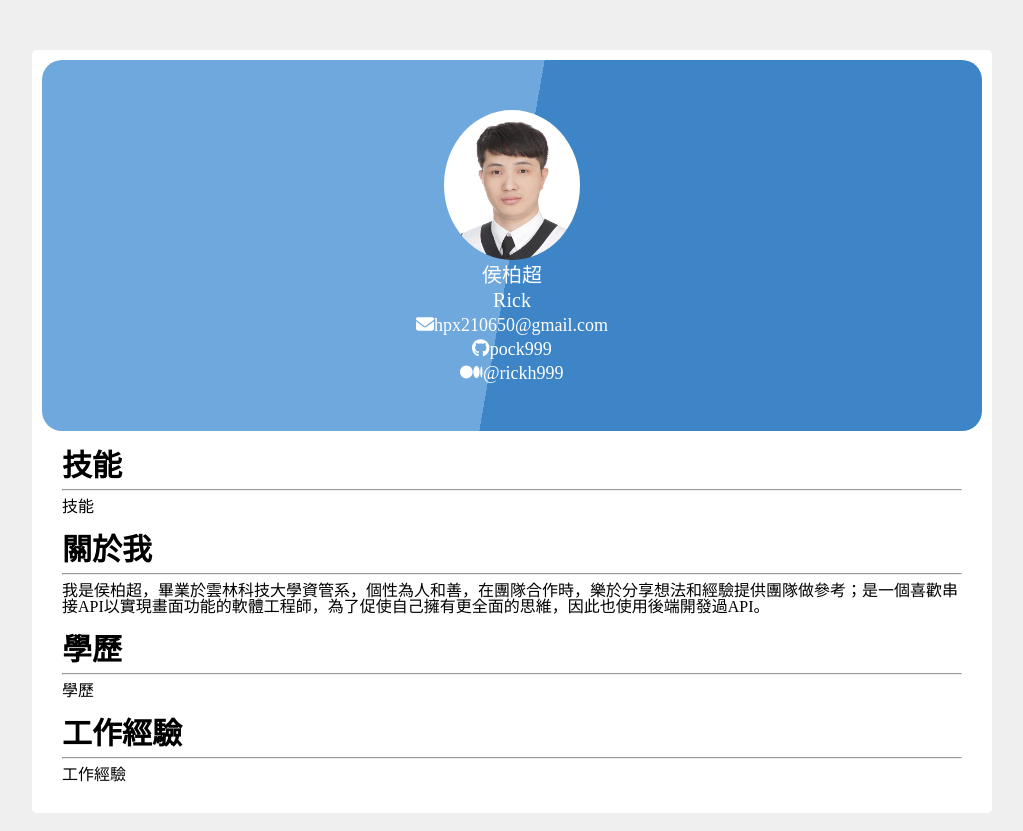
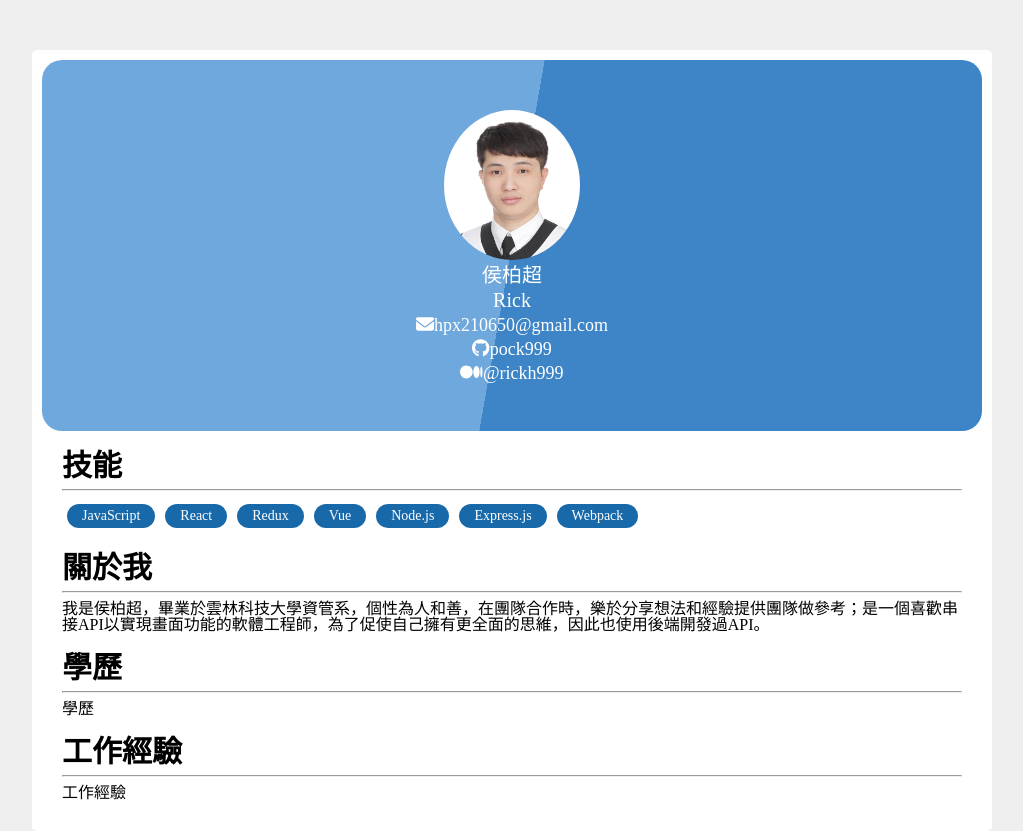
Before and after one commit to pock999/profile, a React app: page / in a window 1280 px wide. Shown: the whole page, without its empty margins (128-1151 px from the left). Built offline with nearby package versions, Linux system fonts and the light colour scheme.

Commit message:
✨ feat: Skill

```diff
--- a/data.js
+++ b/data.js
@@ -16,4 +16,5 @@ export default {
     },
   },
   about: `我是侯柏超，畢業於雲林科技大學資管系，個性為人和善，在團隊合作時，樂於分享想法和經驗提供團隊做參考；是一個喜歡串接API以實現畫面功能的軟體工程師，為了促使自己擁有更全面的思維，因此也使用後端開發過API。`,
+  skill: ['JavaScript', 'React', 'Redux', 'Vue', 'Node.js', 'Express.js', 'Webpack'],
 };
--- a/src/App.jsx
+++ b/src/App.jsx
@@ -16,7 +16,9 @@ const App = () => (
     <Card>
       <Profile {...data.profile} />
 
-      <Skill/>
+      <Skill
+        skills={data.skill}
+      />
       <About>
         {data.about}
       </About>
--- a/src/components/Section/Skill.jsx
+++ b/src/components/Section/Skill.jsx
@@ -1,11 +1,34 @@
 import React from 'react';
 
+import styled from 'styled-components';
+
 import Section from "./index";
+
+const ChipStyle = styled.div`
+  border-radius: 16px;
+  font-size: 14px;
+  padding: 5px 15px 5px 15px;
+  margin: 5px;
+
+  background-color: #1769aa;
+  color: white;
+`;
 
 export default (props) => (
   <Section
     title='技能'
   >
-    技能
+    <div
+      style={{
+        display: 'flex',
+        flexDirection: 'row',
+        width: '100%',
+        flexWrap: 'wrap',
+      }}
+    >
+    {
+      props.skills.map(sk => <ChipStyle>{sk}</ChipStyle>)
+    }
+    </div>
   </Section>
 );
--- a/src/components/Section/index.jsx
+++ b/src/components/Section/index.jsx
@@ -14,8 +14,6 @@ export default (props) => (
   <ComponentStyle className="Card">
     <TitleStyle>{props.title}</TitleStyle>
     <hr />
-    <p>
-      {props.children}
-    </p>
+    {props.children}
   </ComponentStyle>
 );
```
